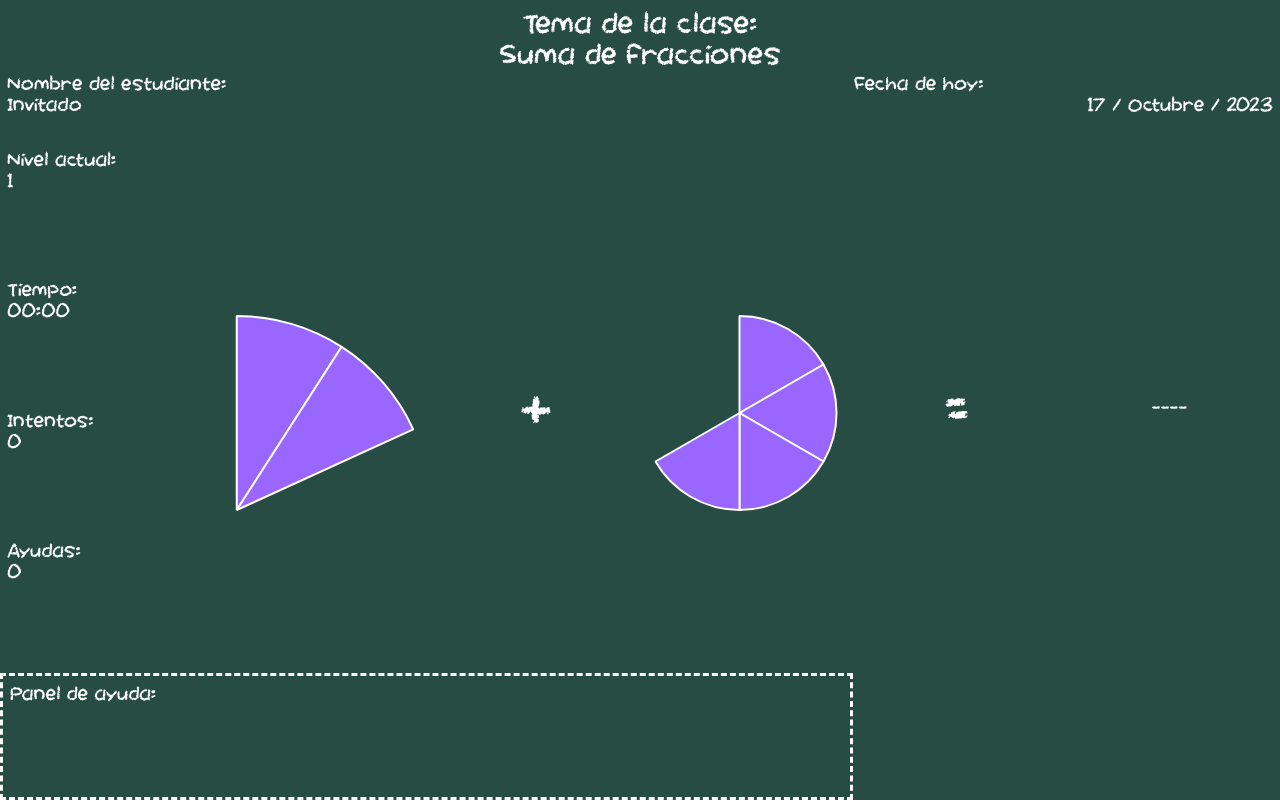
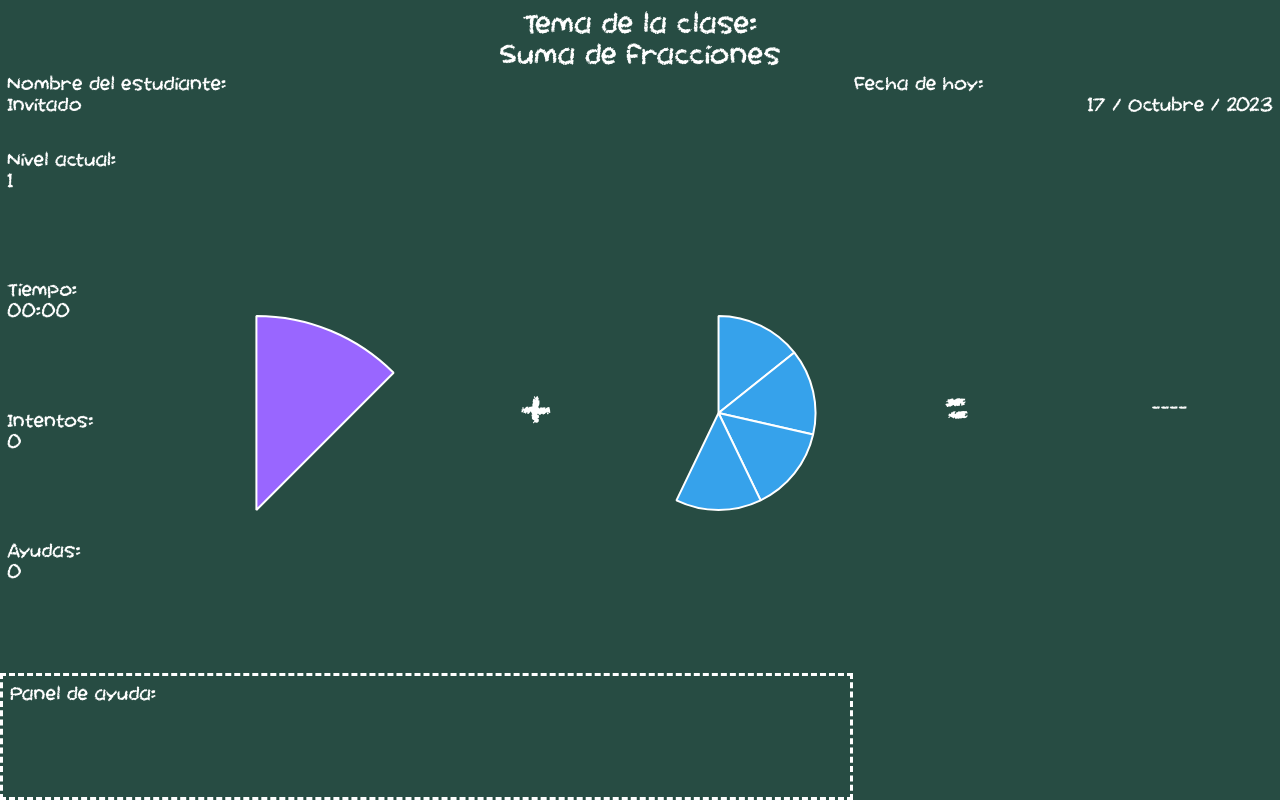
Before and after one commit to RamonCamacho8/fraction-learning-react, a React (Create React App) app: page / in a window 1280 px wide. Built offline with nearby package versions, Linux system fonts and the light colour scheme.

Commit message:
Update ProblemSection.js

```diff
--- a/src/components/BoardComponents/ProblemSection.js
+++ b/src/components/BoardComponents/ProblemSection.js
@@ -26,35 +26,18 @@ function ResultPanel({result}){
 
 
 
-function FractionNumberComponent({numerador, denominador}){
-
-    return(
-        <div className="fraction">
-            <div className="numerator">{numerador} </div>
-            <div className="fractionBar">----</div>
-            <div className="denominator" min="1">{denominador} </div>
-        </div>
-
-    );
-}
-
-
-
-
-function FractionPieChartComponent({numerador, denominador, colors}){
-    const numeroDePartes = numerador;
+function FractionPieChartComponent({numerador, denominador, color}){
 
     const partAngle = 360 / denominador;
-    const fullAngle = partAngle * numeroDePartes;
-
-    const color = colors[Math.floor(Math.random() * colors.length)];
+    const fullAngle = partAngle * numerador;
+    color = color || colorSelector({colorOption: 'multi'});
 
     const data = {
         labels: [],
         datasets: [{
-            label: `${numeroDePartes}/${denominador}`,
-            data: Array(numeroDePartes).fill(1),
-            backgroundColor: Array(numeroDePartes).fill(color),
+            label: `${numerador}/${denominador}`,
+            data: Array(numerador).fill(1),
+            backgroundColor: Array(numerador).fill(color),
         }]
       };
 
@@ -75,28 +58,86 @@ function FractionPieChartComponent({numerador, denominador, colors}){
     );
 }
 
+function FractionNumberComponent({numerador, denominador}){
+
+    return(
+        <div className="fraction">
+            <div className="numerator">{numerador} </div>
+            <div className="fractionBar">----</div>
+            <div className="denominator" min="1">{denominador} </div>
+        </div>
+
+    );
+}
+
+function colorSelector({colorOption}){
+
+    const color = colorOption || 'mono';
+    const definedColors = ['rgb(255, 99, 132)', 'rgb(255, 205, 86)', 'rgb(54, 162, 235)', 'rgb(75, 192, 192)', 'rgb(153, 102, 255)']
+    switch(color){
+        case 'mono':
+            return 'rgb(39, 76, 67)';
+        case 'multi':
+            return definedColors[Math.floor(Math.random() * definedColors.length)];
+        default:
+            return 'rgb(39, 76, 67)';
+    }
+
+}
+
+function fractionComponentSelector({option}){
+
+    switch(option){
+        case 'number':
+            console.log("number");
+            return FractionNumberComponent;
+        case 'pie':
+            return FractionPieChartComponent;
+        default:
+            return FractionNumberComponent;
+    }
+
+}
+
+function fractionComponentsGenerator({componentOption, fractionsNumbers, colorType = 'mono'}){
+
+    let Component = fractionComponentSelector({option: componentOption});
+    let fractionsComponents = [];
+    fractionsNumbers = fractionsNumbers || [[2,4],[1,4]];
+    let fractions = [];
+
+    for(let i = 0; i < fractionsNumbers.length; i++){
+        const [numerador, denominador] = fractionsNumbers[i];
+        const symbol = i ===  fractionsNumbers.length - 1 ? "=" : "+";
+        const componetKey = `${i} + ${numerador}/${denominador}`;
+        const symbolKey = `${i} + ${symbol}`;
+
+        fractions.push((numerador/denominador))
+        fractionsComponents.push(<Component key={componetKey} numerador={numerador} denominador={denominador}  colorType = {colorSelector({colorOption:colorType})}/>, <Symbol key={symbolKey} symbol={symbol} />);
+    }
+
+    return [fractionsComponents, fractions];
+
+
+}
+
+
 
 function ProcedurePanel({dificultad, personalidad}){
 
-    let fractionsComponents = [];
-    let fractions = [];
+    let test = Array(100).fill();
+    test = test.map(() => Math.floor(Math.random()*(5))+1);
+
+
+    let fractionsNumbers = fractionsGenerator({dificultad: 3, cantidad: 2});
+
+    let [fractionsComponents, fractions] = fractionComponentsGenerator({componentOption: 'pie', fractionsNumbers: fractionsNumbers, colorType: 'multi' });
+
+
     personalidad = personalidad || 1;
     dificultad = dificultad || 1;
 
-    let Component = personalidad !== 1 ? FractionPieChartComponent : FractionNumberComponent;
-    let colors = personalidad === 1 ? ['rgb(39, 76, 67)'] : ['rgb(255, 99, 132)', 'rgb(255, 205, 86)', 'rgb(54, 162, 235)', 'rgb(75, 192, 192)', 'rgb(153, 102, 255)']
-    console.log(colors);
-
-    for(let i = 0; i < 2; i++){
-        const [numerador, denominador] = fractionGenerator(dificultad);
-        fractions.push((numerador/denominador))
-        fractionsComponents.push(<Component key={`${i} + ${numerador}/${denominador}`} numerador={numerador} denominador={denominador} colors={colors} />);
-        const symbol = i == 1 ? "=" : "+";
-        fractionsComponents.push(<Symbol key={`${i} + ${symbol}`} symbol={symbol} />)
-    }
-
-    const totalFraction = fractions.reduce((a, b) => a + b, 0);
-    console.log(totalFraction);
+    //const totalFraction = fractions.reduce((a, b) => a + b, 0);
 
     return (
         <div className="procedurePanel">
@@ -114,14 +155,64 @@ function Symbol({symbol}){
 }
 
 
-function fractionGenerator(dificultad){
+function fractionsGenerator({dificultad, cantidad}){
 
-    const localDificultad = dificultad || 1;
+    dificultad = dificultad || 3;
+    let rango = 2;
+    let fractionsNumbers = [];
 
     let numerador = 0;
     let denominador = 1;
 
-    switch(localDificultad){
+    switch(dificultad){
+        case 1:
+            rango = 5;
+            //Mismo denominador, diferente numerador
+            denominador = Math.floor(Math.random() * (rango-1)) + 2;
+
+            for(let i = 0; i < cantidad; i++){
+                numerador = Math.floor(Math.random() * (denominador)) + 1;
+                fractionsNumbers.push([numerador,denominador]);
+            }
+
+        break
+        case 2:
+            //Diferente denominador, diferente numerador, mismo rango
+            rango = 5;
+            for(let i = 0; i < cantidad; i++){
+                denominador = Math.floor(Math.random() * (rango-1)) + 2;
+                numerador = Math.floor(Math.random() * (denominador)) + 1;
+                fractionsNumbers.push([numerador,denominador]);
+            }
+
+        break
+        case 3:
+            //Mismo denominador, diferente numerador, rango diferente
+            rango = 10;
+
+            for(let i = 0; i < cantidad; i++){
+                denominador = Math.floor(Math.random() * (rango-1)) + 2;
+                numerador = Math.floor(Math.random() * (denominador)) + 1;
+                fractionsNumbers.push([numerador,denominador]);
+            }
+
+        break
+        default:
+            numerador = 0;
+            denominador = 1;
+    }
+    return fractionsNumbers;
+}
+
+
+function fractionGenerator({dificultad}){
+    console.log(dificultad);
+    dificultad = dificultad || 3;
+
+    let numerador = 0;
+    let denominador = 1;
+
+    switch(dificultad){
         case 1:
 
             denominador = Math.floor(Math.random() * 4) + 1;
@@ -130,7 +221,7 @@ function fractionGenerator(dificultad){
         break
         case 2:
             denominador = Math.floor(Math.random() * 9) + 1;
-            numerador = Math.floor(Math.random() * denominador);
+            numerador = Math.floor(Math.random() * denominador)+1;
 
         break
         case 3:
@@ -144,6 +235,6 @@ function fractionGenerator(dificultad){
     }
 
     numerador = numerador > 0 ? numerador : 1;
-
+    console.log(numerador, denominador);
     return [numerador, denominador];
 }
```
